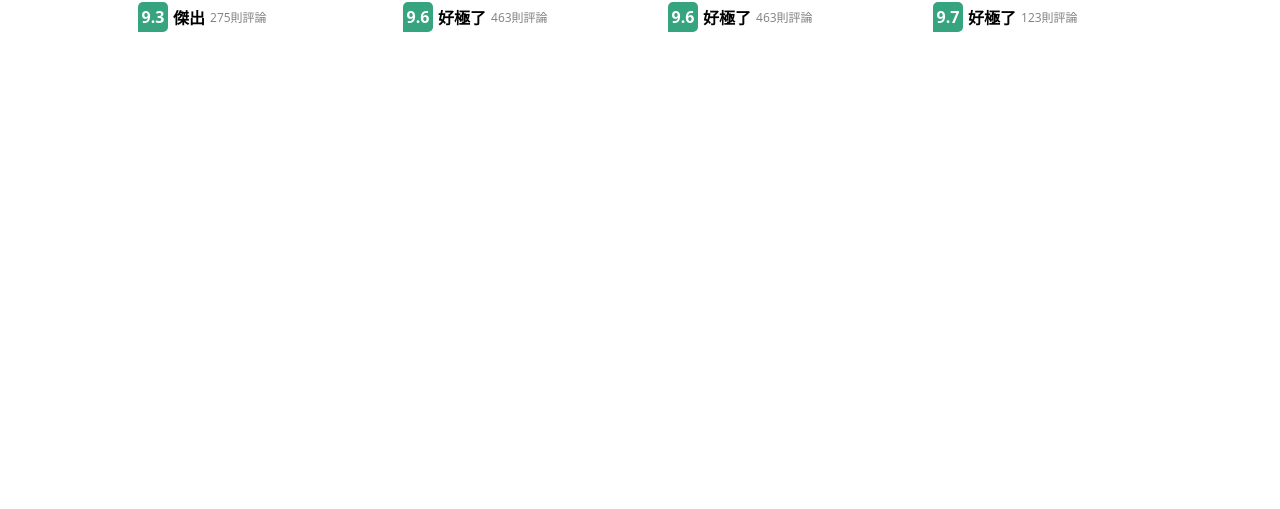
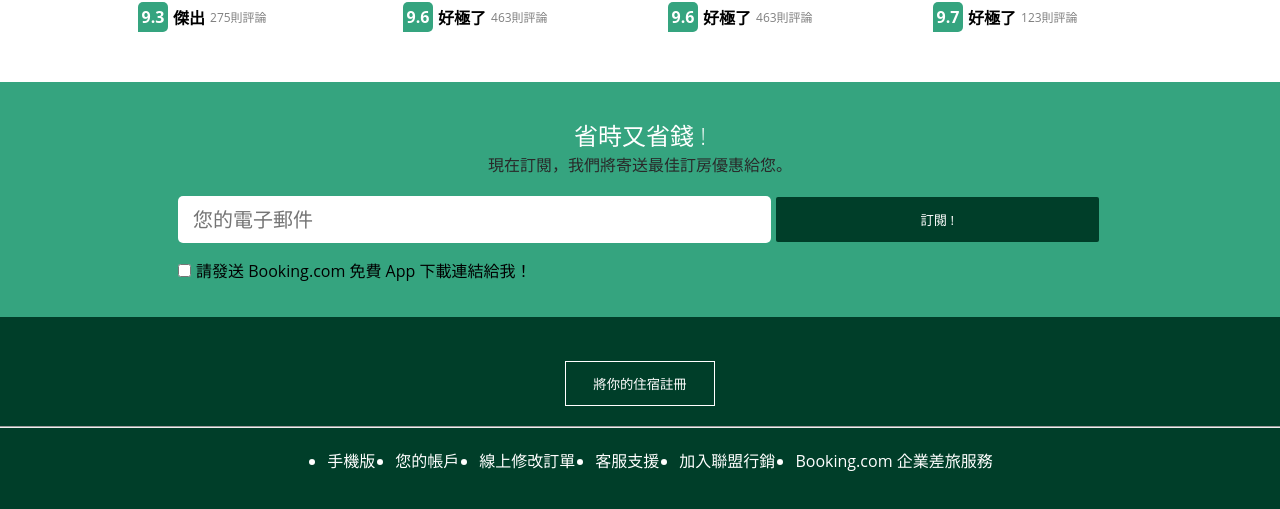
Before and after one commit to XinMiaoWang/Booking, a React (Create React App) app: page / in a window 1280 px wide. Shown: the part 2368-2877 px from the top of the page. Before the commit the page ends 2400 px from the top, so only its background shows below. Built offline with nearby package versions, Linux system fonts and the light colour scheme.

Commit message:
Add footer

```diff
--- /dev/null
+++ b/src/components/Footer.jsx
@@ -0,0 +1,50 @@
+import React from "react";
+
+import "./footer.scss";
+
+const Footer = () => {
+    return (
+        <div className="footer">
+            <div className="title">
+                省時又省錢 !
+                <span>現在訂閱，我們將寄送最佳訂房優惠給您。</span>
+            </div>
+            <div className="emailcontainer">
+                <div className="wrapper">
+                    <input  className="email" type="email" placeholder="您的電子郵件"/>
+                    <button className="sub">訂閱 !</button>
+                </div>
+                <div className="checktext">
+                    <input type="checkbox" name="checkbox" id="checkbox"/>
+                    請發送 Booking.com 免費 App 下載連結給我！
+                </div>
+            </div>
+            <div className="subcontainer">
+                <button>將你的住宿註冊</button>
+                <hr />
+                <ul>
+                    <li>
+                        手機版
+                    </li>
+                    <li>
+                        您的帳戶
+                    </li>
+                    <li>
+                        線上修改訂單
+                    </li>
+                    <li>
+                        客服支援
+                    </li>
+                    <li>
+                        加入聯盟行銷
+                    </li>
+                    <li>
+                        Booking.com 企業差旅服務
+                    </li>
+                </ul>
+            </div>
+        </div>
+    )
+}
+
+export default Footer;
--- /dev/null
+++ b/src/components/footer.scss
@@ -0,0 +1,89 @@
+.footer {
+    display: flex;
+    flex-direction: column;
+    align-items: center;
+    margin-top: 50px;
+    background-color: var(--primary-color);
+    .title {
+        display: flex;
+        flex-direction: column;
+        align-items: center;
+        font-weight: 100;
+        font-size: 24px;
+        color: white;
+        margin-top: 20px;
+        padding-top: 15px;
+        span {
+            font-size: 16px;
+            color: rgb(41, 41, 41);
+        }
+    }
+
+    .emailcontainer {
+        padding: 20px;
+        max-width: 1024px;
+        width: 100%;
+        .wrapper {
+            display: flex;
+            align-items: center;
+            padding: 0 50px;
+            .email {
+                font-weight: 100;
+                border: none;
+                border-radius: 5px;
+                height: 45px;
+                width: calc(65% - 25px);
+                font-size: 20px;
+                line-height: 28px;
+                margin-right: 5px;
+                padding-left: 15px;
+            }
+            button {
+                width: 35%;
+                height: 45px;
+                border: none;
+                border-radius: 2px;
+                color: white;
+                background-color: rgb(0, 62, 41);
+            }
+        }
+        .checktext {
+            padding: 15px 50px;
+            input {
+                margin-right: 5px;
+            }
+        }
+    }
+
+    .subcontainer {
+        display: flex;
+        flex-direction: column;
+        justify-content: center;
+        align-items: center;
+        height: 200px;
+        width: 100%;
+        background-color: rgb(0, 62, 41);
+        gap: 20px;
+
+        button {
+            display: flex;
+            justify-content: center;
+            align-items: center;
+            width: 150px;
+            height: 45px;
+            color: white;
+            background-color: transparent;
+            border: 1px white solid;
+        }
+
+        hr {
+            width: 100%;
+        }
+
+        ul {
+            display: flex;
+            gap: 20px;
+            color: white;
+        }
+    }
+}
--- a/src/pages/Home.jsx
+++ b/src/pages/Home.jsx
@@ -3,6 +3,7 @@ import Navbar from '../components/Navbar'
 import Header from '../components/Header'
 import Announcement from '../components/Announcement'
 import Feature from '../components/Feature'
+import Footer from '../components/Footer'
 
 import './home.scss'
 
@@ -13,6 +14,7 @@ const Home = () => {
       <Header/>
       <Announcement/>
       <Feature/>
+      <Footer/>
     </div>
   )
 }
```
